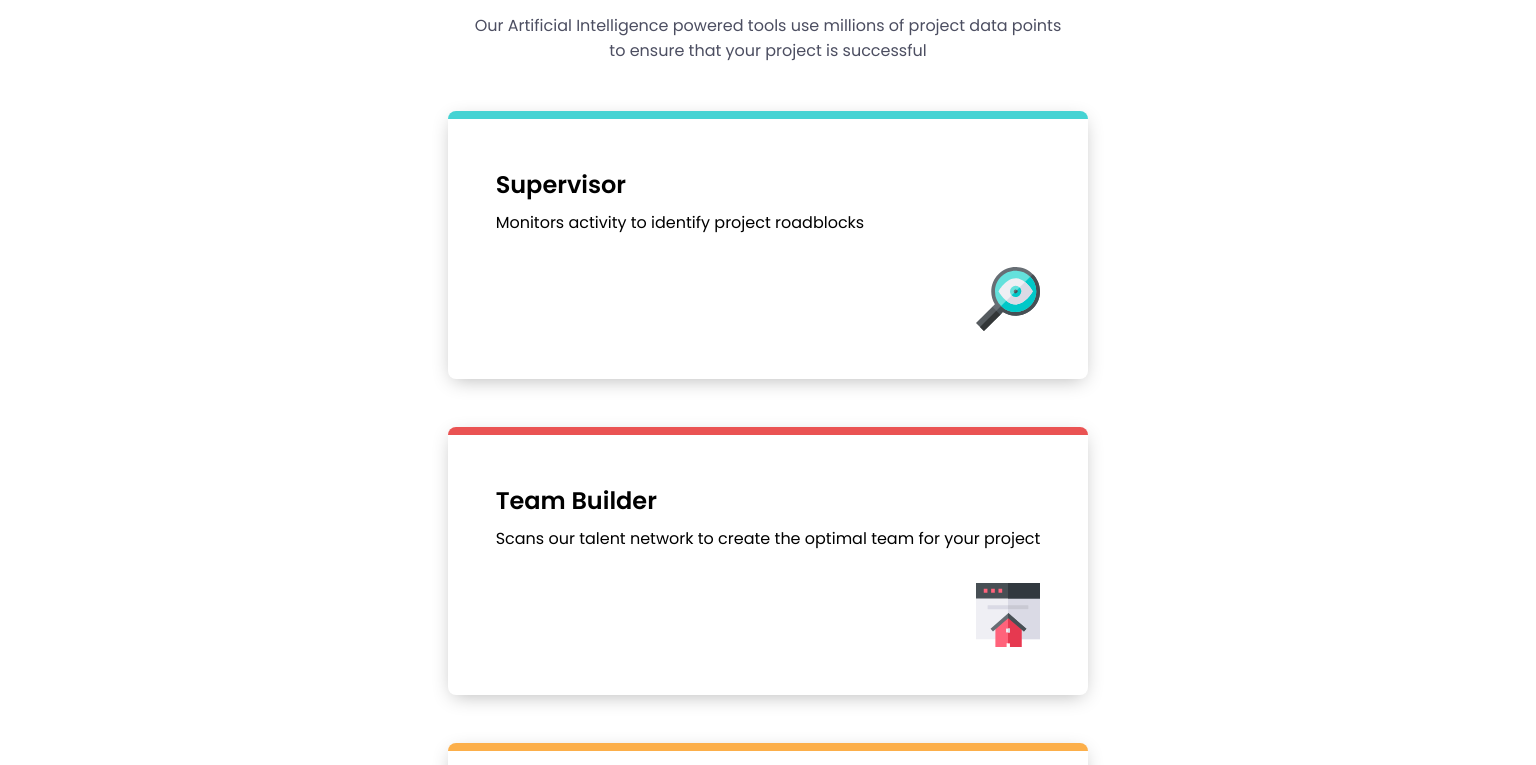
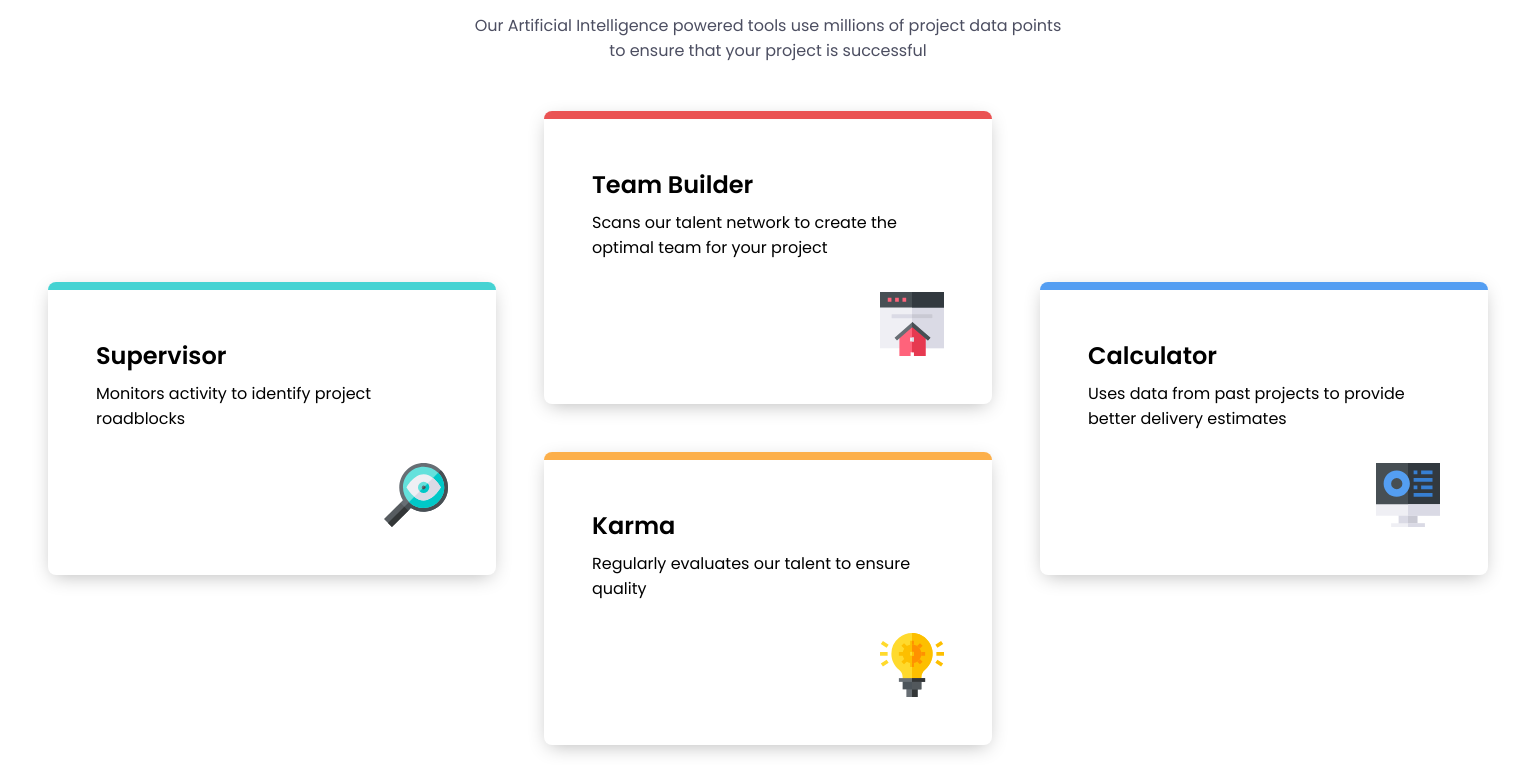
Before and after one commit to Myro685/four-card-feature-section, a plain HTML site: page index.html in a window 1536 px wide. Shown: the part 179-944 px from the top of the page. Drawn offline with Linux system fonts and the light colour scheme.

Commit message:
feature: Desktop design implementation

```diff
--- a/style.css
+++ b/style.css
@@ -92,4 +92,39 @@ main {
       font-size: 3rem;
     }
   }
+
+  main {
+    display: grid;
+    grid-template-columns: repeat(6, 1fr);
+    grid-template-rows: repeat(4, 1fr);
+    max-width: 90rem;
+
+    .cyan {
+        grid-column: span 2 / span 2;
+        grid-row: span 2 / span 2;
+        grid-column-start: 1;
+        grid-row-start: 2;
+    }
+
+    .red {
+        grid-column: span 2 / span 2;
+        grid-row: span 2 / span 2;
+        grid-column-start: 3;
+        grid-row-start: 1;
+    }
+
+    .orange {
+        grid-column: span 2 / span 2;
+        grid-row: span 2 / span 2;
+        grid-column-start: 3;
+        grid-row-start: 3;
+    }
+
+    .blue {
+        grid-column: span 2 / span 2;
+        grid-row: span 2 / span 2;
+        grid-column-start: 5;
+        grid-row-start: 2;
+    }
+  }
 }
```
